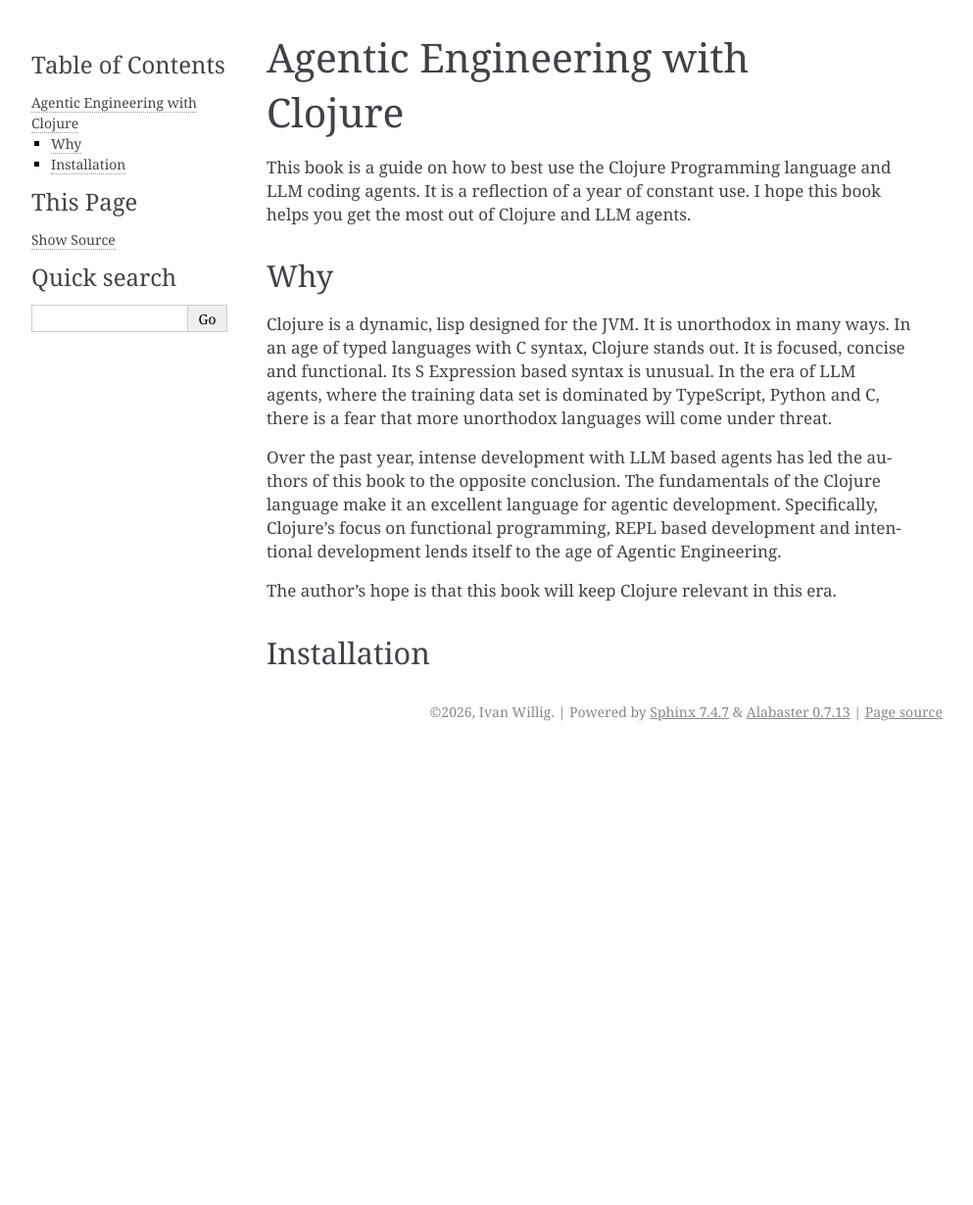
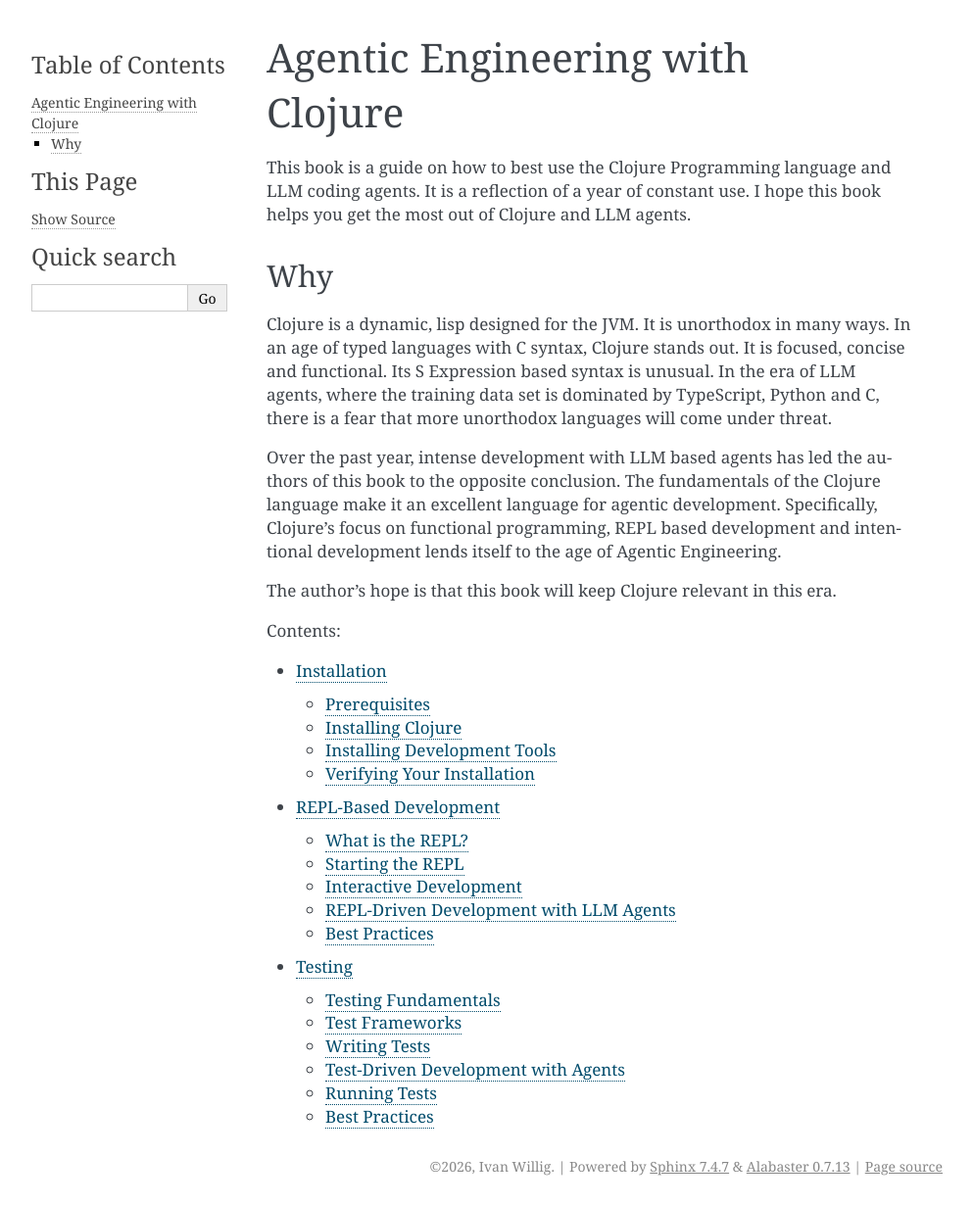
Before and after one commit to iwillig/agentic-engineering-with-clojure, a Sphinx documentation site: the page built from source/index.rst, in a window 1280 px wide. Shown: the whole page at 98% size, without its empty margins (148-1141 px from the left). Built offline with Sphinx 7.4.7, drawn with Linux system fonts in a browser that asks for light colours; before the commit the page ends 900 px from its top, so only the background shows below that.

Commit message:
Add basic structure for book

```diff
--- a/source/index.rst
+++ b/source/index.rst
@@ -31,10 +31,10 @@ age of Agentic Engineering.
 The author's hope is that this book will keep Clojure relevant in this
 era.
 
-Installation
-------------
-
-
 .. toctree::
    :maxdepth: 2
    :caption: Contents:
+
+   installation
+   repl-development
+   testing
--- /dev/null
+++ b/source/installation.rst
@@ -0,0 +1,24 @@
+Installation
+============
+
+This section covers how to install Clojure and set up your development environment for agentic engineering.
+
+Prerequisites
+-------------
+
+TODO: Add prerequisites section
+
+Installing Clojure
+------------------
+
+TODO: Add Clojure installation instructions
+
+Installing Development Tools
+-----------------------------
+
+TODO: Add development tools installation
+
+Verifying Your Installation
+----------------------------
+
+TODO: Add verification steps
--- /dev/null
+++ b/source/repl-development.rst
@@ -0,0 +1,29 @@
+REPL-Based Development
+======================
+
+This section explores REPL-based development in Clojure and how it enhances agentic engineering workflows.
+
+What is the REPL?
+-----------------
+
+TODO: Introduce the REPL concept
+
+Starting the REPL
+-----------------
+
+TODO: Add instructions for starting the REPL
+
+Interactive Development
+-----------------------
+
+TODO: Add interactive development workflow
+
+REPL-Driven Development with LLM Agents
+----------------------------------------
+
+TODO: Add section on combining REPL with LLM agents
+
+Best Practices
+--------------
+
+TODO: Add REPL best practices
--- /dev/null
+++ b/source/testing.rst
@@ -0,0 +1,34 @@
+Testing
+=======
+
+This section covers testing practices in Clojure and how to effectively test code developed with LLM agents.
+
+Testing Fundamentals
+--------------------
+
+TODO: Add testing fundamentals
+
+Test Frameworks
+---------------
+
+TODO: Add information about clojure.test and other frameworks
+
+Writing Tests
+-------------
+
+TODO: Add examples of writing tests
+
+Test-Driven Development with Agents
+------------------------------------
+
+TODO: Add section on TDD with LLM agents
+
+Running Tests
+-------------
+
+TODO: Add instructions for running tests
+
+Best Practices
+--------------
+
+TODO: Add testing best practices
```
